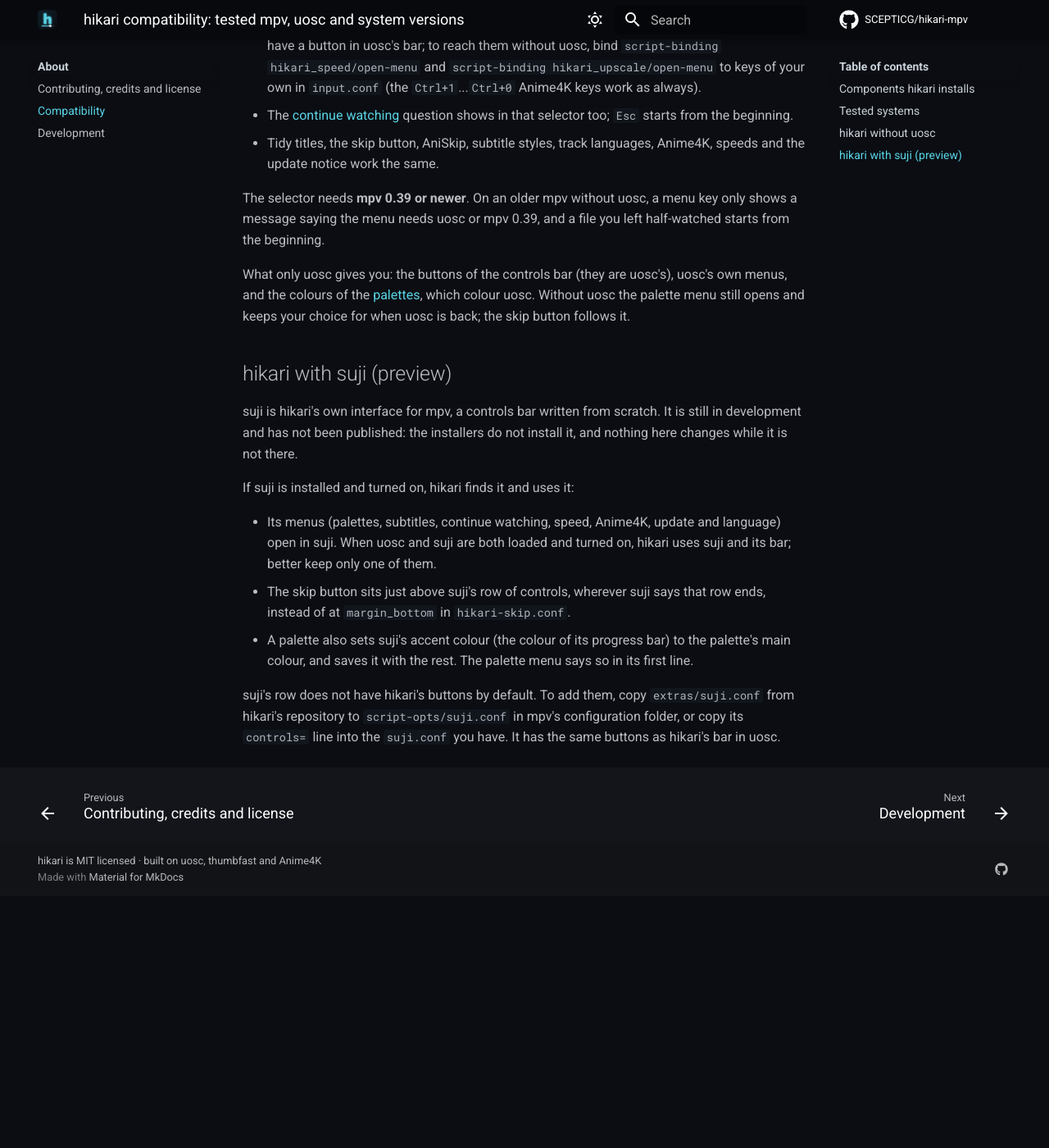
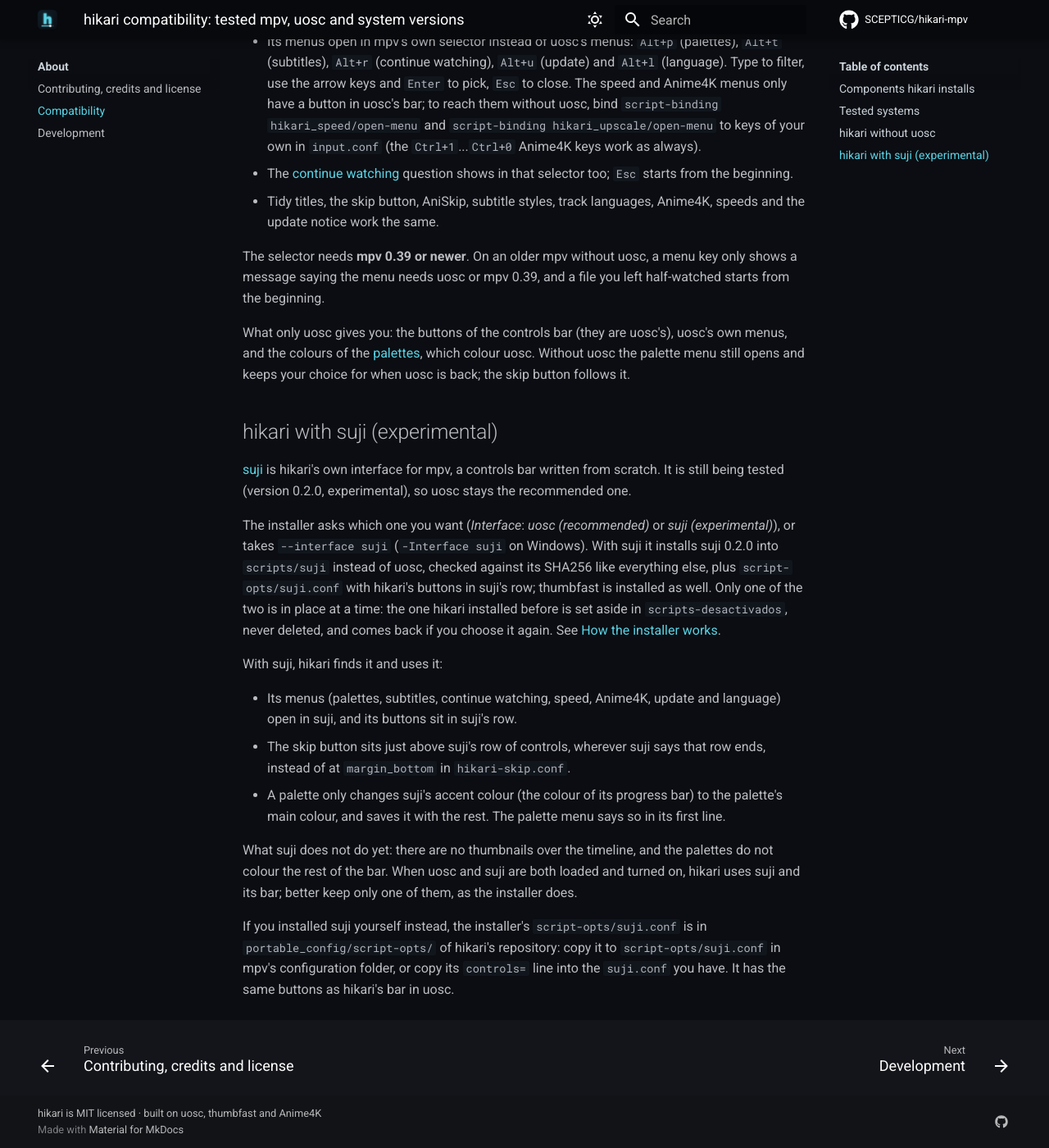
Before and after one commit to SCEPTICG/hikari-mpv, an MkDocs documentation site: the page built from docs/compatibility.md, in a window 1280 px wide and 1400 px high, scrolled down 1227 px. Shown: the whole window at 82% size. Built offline with MkDocs 1.6.1 and Material for MkDocs 9.7.7, drawn with Linux system fonts in a browser that asks for light colours; comment, search, counter and statistics services are not loaded; before the commit the page ends 2320 px from its top, so only the background shows below that; some of the changed text lies outside the part shown.

Commit message:
docs, README y make-release: la interfaz suji en el instalador; pruebas de suji en install.test.sh y make-release

```diff
--- a/docs/compatibility.md
+++ b/docs/compatibility.md
@@ -12,6 +12,7 @@ The installer always downloads these exact versions and checks each one against
 | Component | Version |
 | --- | --- |
 | [uosc](https://github.com/tomasklaen/uosc) | 5.13.0 |
+| [suji](https://github.com/SCEPTICG/suji) (instead of uosc, experimental) | 0.2.0 |
 | [thumbfast](https://github.com/po5/thumbfast) | commit `0f711de` |
 | [Anime4K](https://github.com/bloc97/Anime4K) (optional) | 4.0.1 |
 
@@ -31,7 +32,7 @@ uosc 5.13 itself needs mpv 0.33 or newer. hikari is only tested with the recent
 
 ## hikari without uosc
 
-The installer always installs uosc, and hikari is made to sit on top of it. If uosc is not there anyway (you moved `scripts/uosc` away, or another OSC took its place), hikari keeps working:
+The installer installs uosc unless you choose [suji](#hikari-with-suji-experimental), and hikari is made to sit on top of it. If uosc is not there anyway (you moved `scripts/uosc` away, or another OSC took its place), hikari keeps working:
 
 - Its menus open in mpv's own selector instead of uosc's menus: `Alt+p` (palettes), `Alt+t` (subtitles), `Alt+r` (continue watching), `Alt+u` (update) and `Alt+l` (language). Type to filter, use the arrow keys and `Enter` to pick, `Esc` to close. The speed and Anime4K menus only have a button in uosc's bar; to reach them without uosc, bind `script-binding hikari_speed/open-menu` and `script-binding hikari_upscale/open-menu` to keys of your own in `input.conf` (the `Ctrl+1`...`Ctrl+0` Anime4K keys work as always).
 - The [continue watching](features/resume.md) question shows in that selector too; `Esc` starts from the beginning.
@@ -41,14 +42,18 @@ The selector needs **mpv 0.39 or newer**. On an older mpv without uosc, a menu k
 
 What only uosc gives you: the buttons of the controls bar (they are uosc's), uosc's own menus, and the colours of the [palettes](features/palettes.md), which colour uosc. Without uosc the palette menu still opens and keeps your choice for when uosc is back; the skip button follows it.
 
-## hikari with suji (preview)
+## hikari with suji (experimental)
 
-suji is hikari's own interface for mpv, a controls bar written from scratch. It is still in development and has not been published: the installers do not install it, and nothing here changes while it is not there.
+[suji](https://github.com/SCEPTICG/suji) is hikari's own interface for mpv, a controls bar written from scratch. It is still being tested (version 0.2.0, experimental), so uosc stays the recommended one.
 
-If suji is installed and turned on, hikari finds it and uses it:
+The installer asks which one you want (*Interface*: *uosc (recommended)* or *suji (experimental)*), or takes `--interface suji` (`-Interface suji` on Windows). With suji it installs suji 0.2.0 into `scripts/suji` instead of uosc, checked against its SHA256 like everything else, plus `script-opts/suji.conf` with hikari's buttons in suji's row; thumbfast is installed as well. Only one of the two is in place at a time: the one hikari installed before is set aside in `scripts-desactivados`, never deleted, and comes back if you choose it again. See [How the installer works](install/windows.md#how-the-installer-works).
 
-- Its menus (palettes, subtitles, continue watching, speed, Anime4K, update and language) open in suji. When uosc and suji are both loaded and turned on, hikari uses suji and its bar; better keep only one of them.
+With suji, hikari finds it and uses it:
+
+- Its menus (palettes, subtitles, continue watching, speed, Anime4K, update and language) open in suji, and its buttons sit in suji's row.
 - The skip button sits just above suji's row of controls, wherever suji says that row ends, instead of at `margin_bottom` in `hikari-skip.conf`.
-- A palette also sets suji's accent colour (the colour of its progress bar) to the palette's main colour, and saves it with the rest. The palette menu says so in its first line.
+- A palette only changes suji's accent colour (the colour of its progress bar) to the palette's main colour, and saves it with the rest. The palette menu says so in its first line.
 
-suji's row does not have hikari's buttons by default. To add them, copy `extras/suji.conf` from hikari's repository to `script-opts/suji.conf` in mpv's configuration folder, or copy its `controls=` line into the `suji.conf` you have. It has the same buttons as hikari's bar in uosc.
+What suji does not do yet: there are no thumbnails over the timeline, and the palettes do not colour the rest of the bar. When uosc and suji are both loaded and turned on, hikari uses suji and its bar; better keep only one of them, as the installer does.
+
+If you installed suji yourself instead, the installer's `script-opts/suji.conf` is in `portable_config/script-opts/` of hikari's repository: copy it to `script-opts/suji.conf` in mpv's configuration folder, or copy its `controls=` line into the `suji.conf` you have. It has the same buttons as hikari's bar in uosc.
```
Also changed, not shown: README.md (+1 -0 lines), docs/install/macos-linux.md (+2 -1 lines), docs/install/windows.md (+8 -5 lines), 3 other files.
